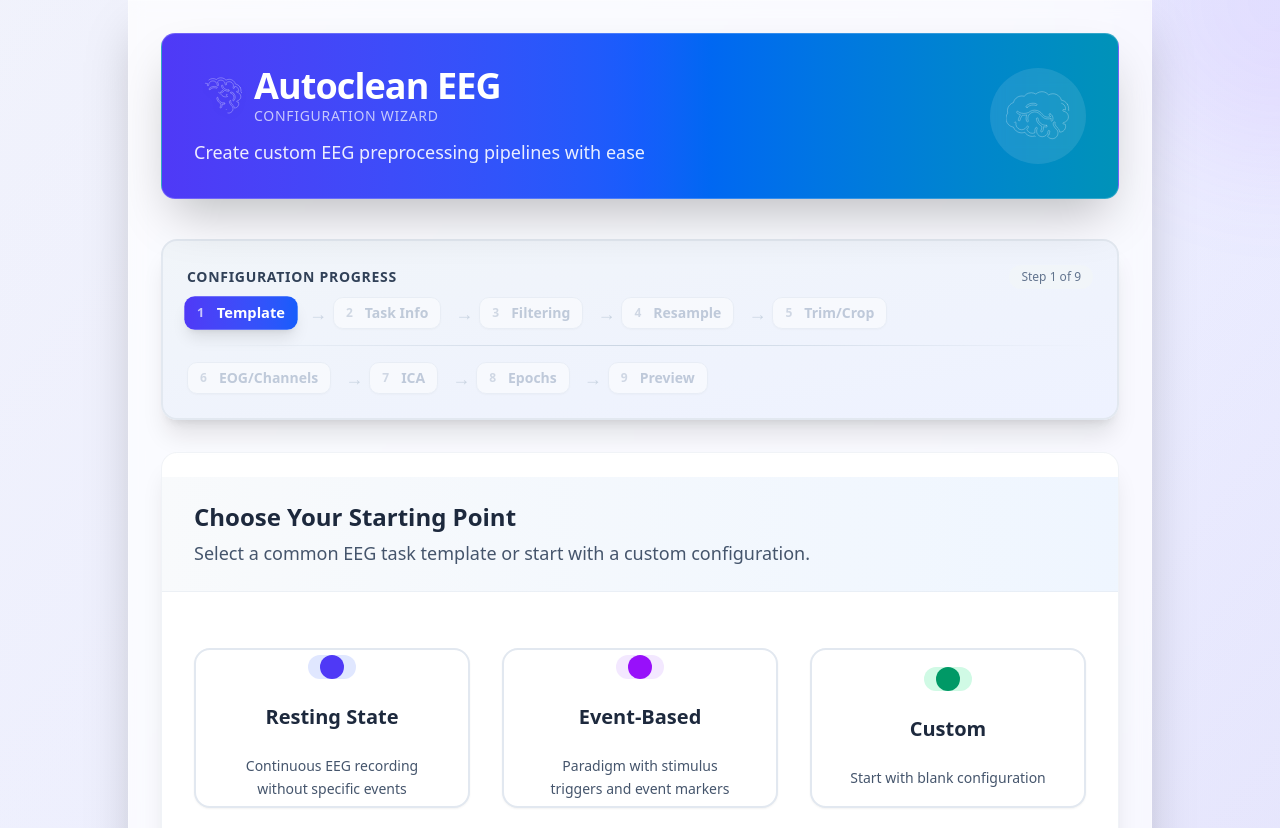
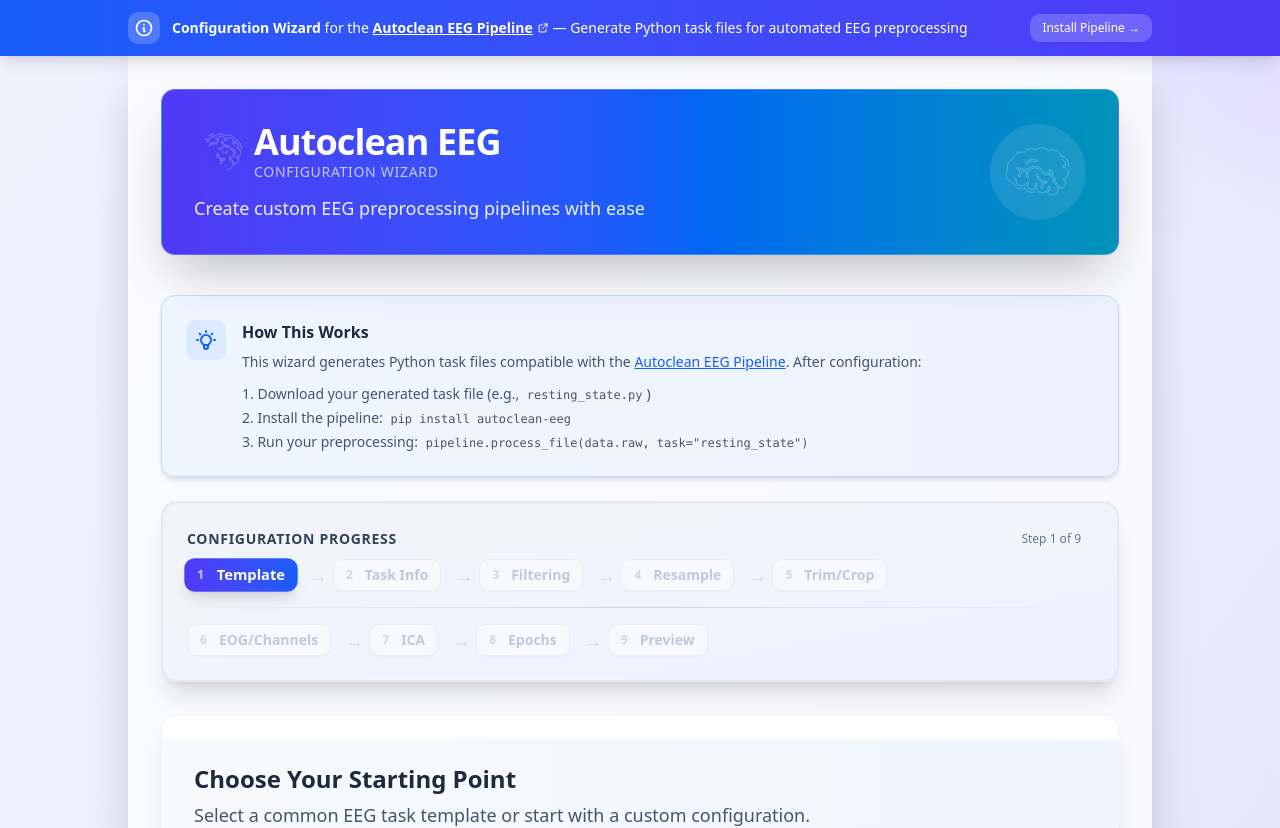
Before and after one commit to cincibrainlab/autocleaneeg-taskwizard, a React (Vite) app: page / in a window 1280 px wide. Shown: the top 828 px of the page. Built offline with nearby package versions, Linux system fonts and the light colour scheme.

Commit message:
feat: add context banner and how-it-works info box to configuration wizard UI

```diff
--- a/src/App.tsx
+++ b/src/App.tsx
@@ -302,6 +302,40 @@
         <div className="absolute -top-40 -right-40 w-80 h-80 bg-gradient-to-br from-indigo-400 to-purple-600 rounded-full opacity-10 blur-3xl"></div>
         <div className="absolute -bottom-40 -left-40 w-80 h-80 bg-gradient-to-br from-blue-400 to-indigo-600 rounded-full opacity-10 blur-3xl"></div>
 
+        {/* Context Banner */}
+        <div className="bg-gradient-to-r from-blue-600 to-indigo-600 text-white py-3 px-4 shadow-lg relative z-20">
+          <div className="max-w-5xl mx-auto flex items-center justify-between flex-wrap gap-2">
+            <div className="flex items-center gap-3">
+              <div className="hidden sm:flex items-center justify-center w-8 h-8 bg-white/20 rounded-lg">
+                <svg className="w-5 h-5" fill="none" stroke="currentColor" viewBox="0 0 24 24">
+                  <path strokeLinecap="round" strokeLinejoin="round" strokeWidth={2} d="M13 16h-1v-4h-1m1-4h.01M21 12a9 9 0 11-18 0 9 9 0 0118 0z" />
+                </svg>
+              </div>
+              <div className="text-sm">
+                <span className="font-semibold">Configuration Wizard</span> for the{" "}
+                <a
+                  href="https://github.com/cincibrainlab/autoclean_pipeline"
+                  target="_blank"
+                  rel="noopener noreferrer"
+                  className="underline hover:text-blue-200 font-semibold inline-flex items-center gap-1"
+                >
+                  Autoclean EEG Pipeline
+                  <svg className="w-3 h-3" fill="none" stroke="currentColor" viewBox="0 0 24 24">
+                    <path strokeLinecap="round" strokeLinejoin="round" strokeWidth={2} d="M10 6H6a2 2 0 00-2 2v10a2 2 0 002 2h10a2 2 0 002-2v-4M14 4h6m0 0v6m0-6L10 14" />
+                  </svg>
+                </a>
+                <span className="hidden md:inline"> — Generate Python task files for automated EEG preprocessing</span>
+              </div>
+            </div>
+            <button
+              onClick={() => window.open('https://github.com/cincibrainlab/autoclean_pipeline#installation', '_blank')}
+              className="text-xs bg-white/20 hover:bg-white/30 px-3 py-1.5 rounded-lg font-medium transition-colors"
+            >
+              Install Pipeline →
+            </button>
+          </div>
+        </div>
+
         {/* Content container with max width and centered */}
         <div className="max-w-5xl mx-auto p-4 md:p-8 space-y-6 bg-white/70 backdrop-blur-sm shadow-2xl border border-white/30 min-h-screen relative z-10">
         {/* Make header relative to position icon */}
@@ -330,6 +364,31 @@
             </div>
           </div>
         </header>
+
+                        {/* How it works info box */}
+                        <div className="bg-gradient-to-r from-blue-50 to-indigo-50 border border-blue-200 rounded-xl p-6 shadow-md">
+                    <div className="flex gap-4">
+                        <div className="flex-shrink-0">
+                            <div className="w-10 h-10 bg-blue-100 rounded-lg flex items-center justify-center">
+                                <svg className="w-6 h-6 text-blue-600" fill="none" stroke="currentColor" viewBox="0 0 24 24">
+                                    <path strokeLinecap="round" strokeLinejoin="round" strokeWidth={2} d="M9.663 17h4.673M12 3v1m6.364 1.636l-.707.707M21 12h-1M4 12H3m3.343-5.657l-.707-.707m2.828 9.9a5 5 0 117.072 0l-.548.547A3.374 3.374 0 0014 18.469V19a2 2 0 11-4 0v-.531c0-.895-.356-1.754-.988-2.386l-.548-.547z" />
+                                </svg>
+                            </div>
+                        </div>
+                        <div className="flex-1">
+                            <h3 className="font-semibold text-slate-800 mb-2">How This Works</h3>
+                            <p className="text-sm text-slate-600 mb-3">
+                                This wizard generates Python task files compatible with the <a href="https://github.com/cincibrainlab/autoclean_pipeline" target="_blank" rel="noopener noreferrer" className="text-blue-600 hover:text-blue-800 underline font-medium">Autoclean EEG Pipeline</a>.
+                                After configuration:
+                            </p>
+                            <ol className="text-sm text-slate-600 space-y-1 list-decimal list-inside">
+                                <li>Download your generated task file (e.g., <code className="bg-slate-100 px-1 py-0.5 rounded text-xs">resting_state.py</code>)</li>
+                                <li>Install the pipeline: <code className="bg-slate-100 px-1 py-0.5 rounded text-xs">pip install autoclean-eeg</code></li>
+                                <li>Run your preprocessing: <code className="bg-slate-100 px-1 py-0.5 rounded text-xs">pipeline.process_file(data.raw, task="resting_state")</code></li>
+                            </ol>
+                        </div>
+                    </div>
+                </div>
 
         {/* Enhanced Two-Line Navigation with Improved Visibility */}
         <nav className="mb-8 bg-gradient-to-br from-slate-100 to-indigo-50 border-2 border-slate-200 rounded-2xl p-6 shadow-xl">
@@ -476,6 +535,7 @@
                          </Button>
                      </CardContent>
                 </Card>
+
 
                 {/* Upload existing task file section */}
                 <Card className="border border-slate-200/50 shadow-xl bg-white/80 backdrop-blur-sm rounded-2xl overflow-hidden">
```
